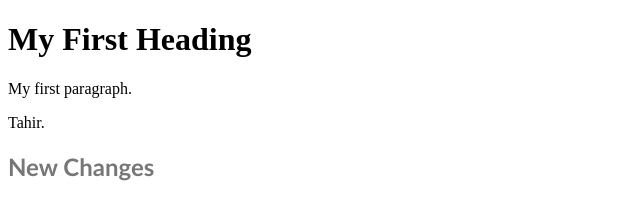
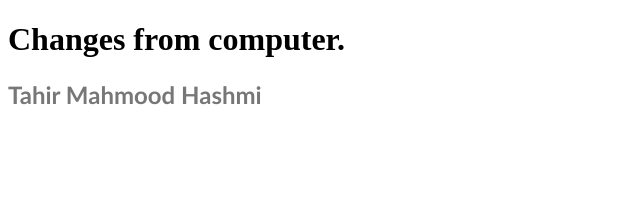
Before and after one commit to TahirAptech/My-First-Git-Repository, a plain HTML site: page Project1/index.html in a window 1280 px wide. Shown: the whole page, without its empty margins (0-640 px from the left). Drawn offline with Linux system fonts and the light colour scheme.

Commit message:
Update index.html

```diff
--- a/Project1/index.html
+++ b/Project1/index.html
@@ -6,11 +6,10 @@
     </head>
 <body>
 
-<h1>My First Heading</h1>
-<p>My first paragraph.</p>
-<p>Tahir.</p>
+<h1>Changes from computer.</h1>
 
-<h2>New Changes</h2>
+
+<h2>Tahir Mahmood Hashmi</h2>
 
 </body>
 </html>
```
